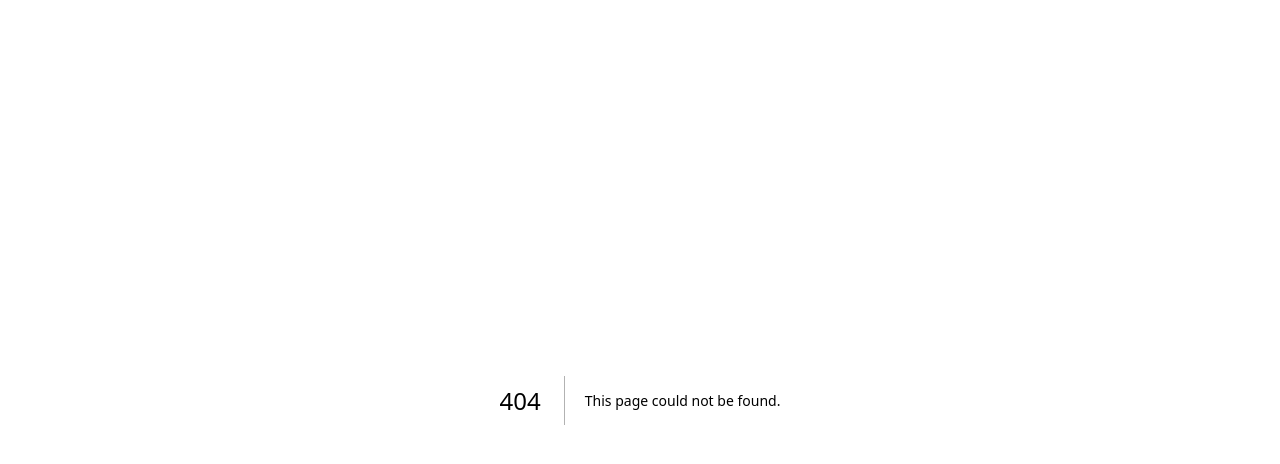
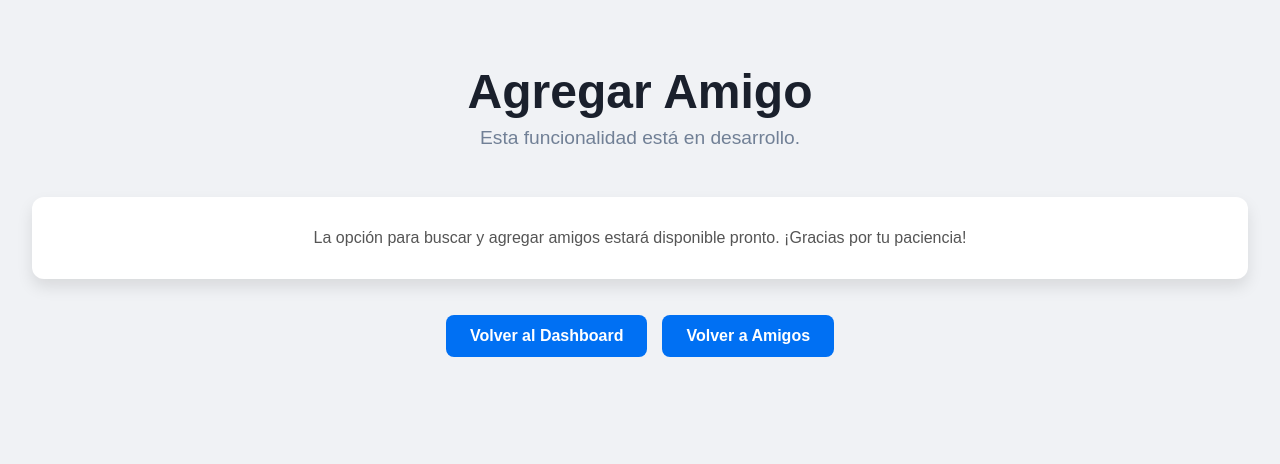
Before and after one commit to AyrtonSoler/hackathon-2025, a Next.js app in the folder frontend/menus/hackathon/: page /agregar-amigo in a window 1280 px wide. Before the commit this address had no page. Shown: the top 464 px of the page. Built offline with nearby package versions, Linux system fonts and the light colour scheme.

Commit message:
Add AddFriendPage component with development notice and navigation links

```diff
--- /dev/null
+++ b/frontend/menus/hackathon/app/agregar-amigo/page.tsx
@@ -0,0 +1,28 @@
+import Link from 'next/link';
+
+export default function AddFriendPage() {
+  return (
+    <div className="dashboard-container">
+      <header className="dashboard-header">
+        <h1 className="dashboard-title">Agregar Amigo</h1>
+        <p className="dashboard-subtitle">Esta funcionalidad está en desarrollo.</p>
+      </header>
+
+      <section className="card full-width" style={{ marginTop: '20px', textAlign: 'center' }}>
+        <div className="card-content">
+          <p>La opción para buscar y agregar amigos estará disponible pronto. ¡Gracias por tu paciencia!</p>
+        </div>
+      </section>
+
+      {/* Botones de navegación */}
+      <div style={{ marginTop: '20px', textAlign: 'center', display: 'flex', justifyContent: 'center', gap: '15px' }}>
+        <Link href="/" className="link-button">
+          Volver al Dashboard
+        </Link>
+        <Link href="/community" className="link-button">
+          Volver a Amigos
+        </Link>
+      </div>
+    </div>
+  );
+}
```
